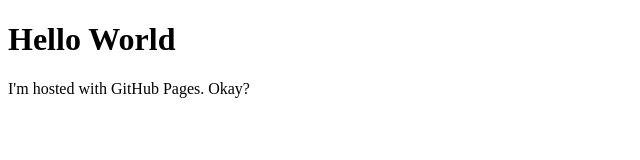
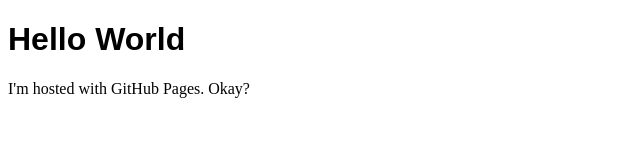
Before and after one commit to causeworks/causeworks, a plain HTML site: page index.html in a window 1280 px wide. Shown: the full height of the page, 0-640 px from the left. Drawn offline with Linux system fonts and the light colour scheme.

Commit message:
Style H1
style

```diff
--- a/index.html
+++ b/index.html
@@ -1,7 +1,7 @@
 <!DOCTYPE html>
 <html>
 <body>
-<h1>Hello World</h1>
+<h1 style="font-family:sans-serif">Hello World</h1>
 <p>I'm hosted with GitHub Pages.  Okay?</p>
 </body>
 </html>
```
